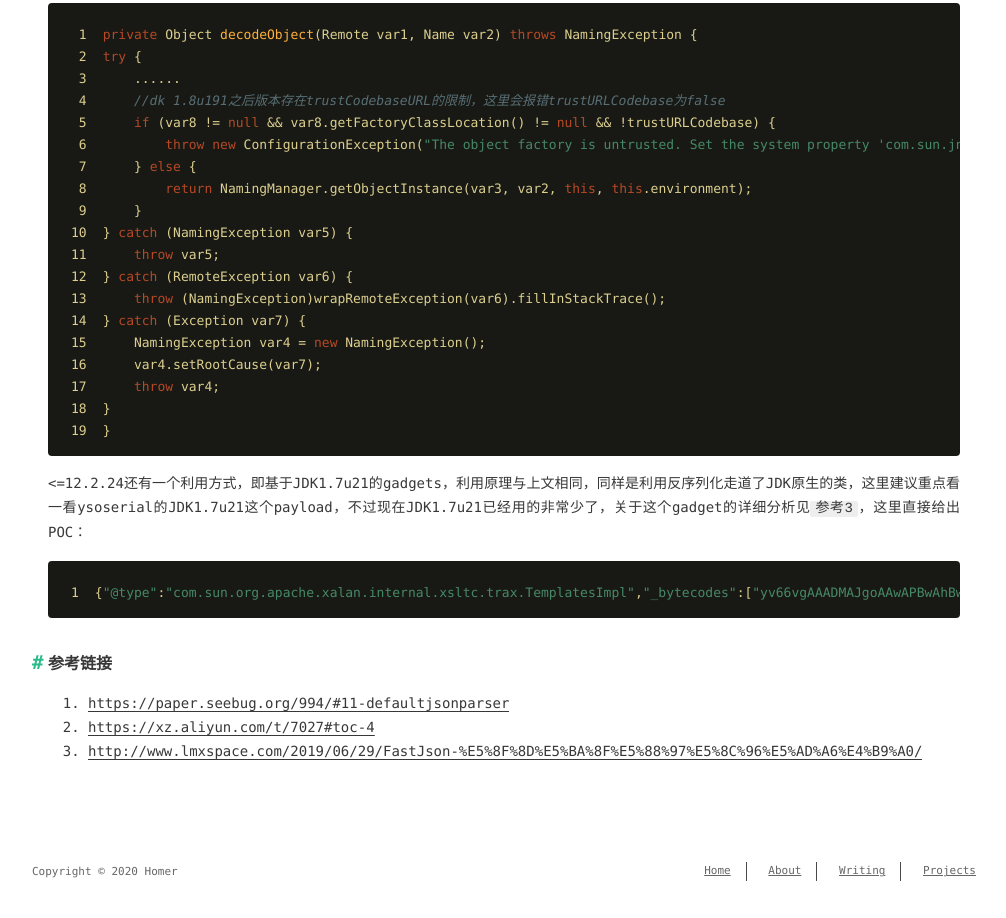
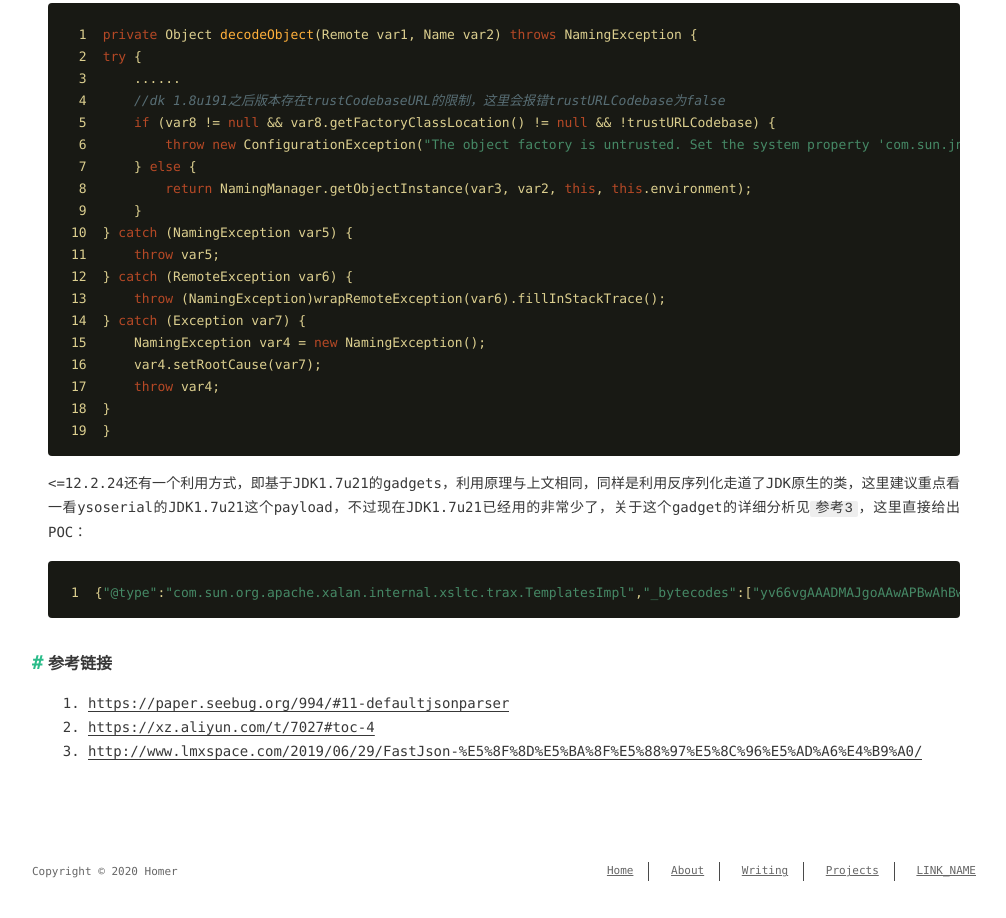
Before and after one commit to HomerQing/homerqing.github.io, a plain HTML site: page 2020/04/10/fastjson/FastJson反序列化过程拆解/index.html in a window 1280 px wide. Shown: the part 9702-10620 px from the top of the page, without its empty margins (136-1142 px from the left). Drawn offline with Linux system fonts and the light colour scheme; a web font is replaced by a local one.

Commit message:
Site updated: 2020-04-11 00:40:10

```diff
--- a/2020/04/10/fastjson/FastJson反序列化过程拆解/index.html
+++ b/2020/04/10/fastjson/FastJson反序列化过程拆解/index.html
@@ -63,6 +63,8 @@
           <li><a href="/posts/">Writing</a></li>
 
           <li><a href="http://github.com/sergodeeva" target="_blank" rel="noopener">Projects</a></li>
+
+          <li><a href="/URL">LINK_NAME</a></li>
 
       </ul>
     </span>
@@ -253,6 +255,8 @@
 
           <li><a href="http://github.com/sergodeeva" target="_blank" rel="noopener">Projects</a></li>
 
+          <li><a href="/URL">LINK_NAME</a></li>
+
       </ul>
     </div>
 
@@ -305,6 +309,8 @@
 
           <li><a href="http://github.com/sergodeeva" target="_blank" rel="noopener">Projects</a></li>
 
+          <li><a href="/URL">LINK_NAME</a></li>
+
       </ul>
     </nav>
   </div>
```
Also changed, not shown: 2020/04/10/fastjson/fastjson反序列化的防御和绕过/index.html (+6 -0 lines), 2020/04/10/hello-world/index.html (+6 -0 lines), 2020/04/10/tomat/CVE-2020-1938深度分析/index.html (+6 -0 lines), 2020/04/10/weblogic/CVE-2020-2555分析/index.html (+6 -0 lines), archives/2020/04/index.html (+4 -0 lines), archives/2020/index.html (+4 -0 lines), archives/index.html (+4 -0 lines), index.html (+4 -0 lines).
